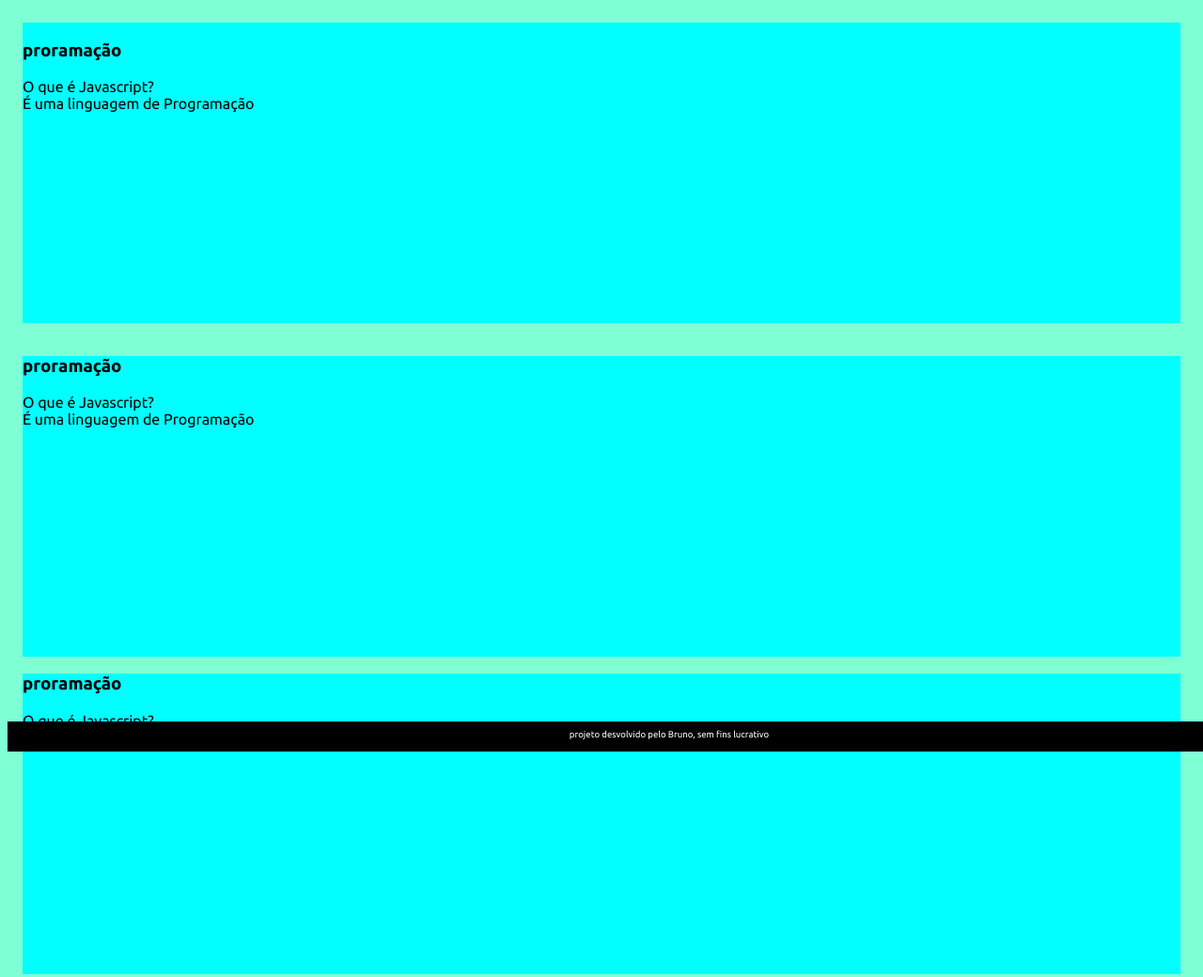
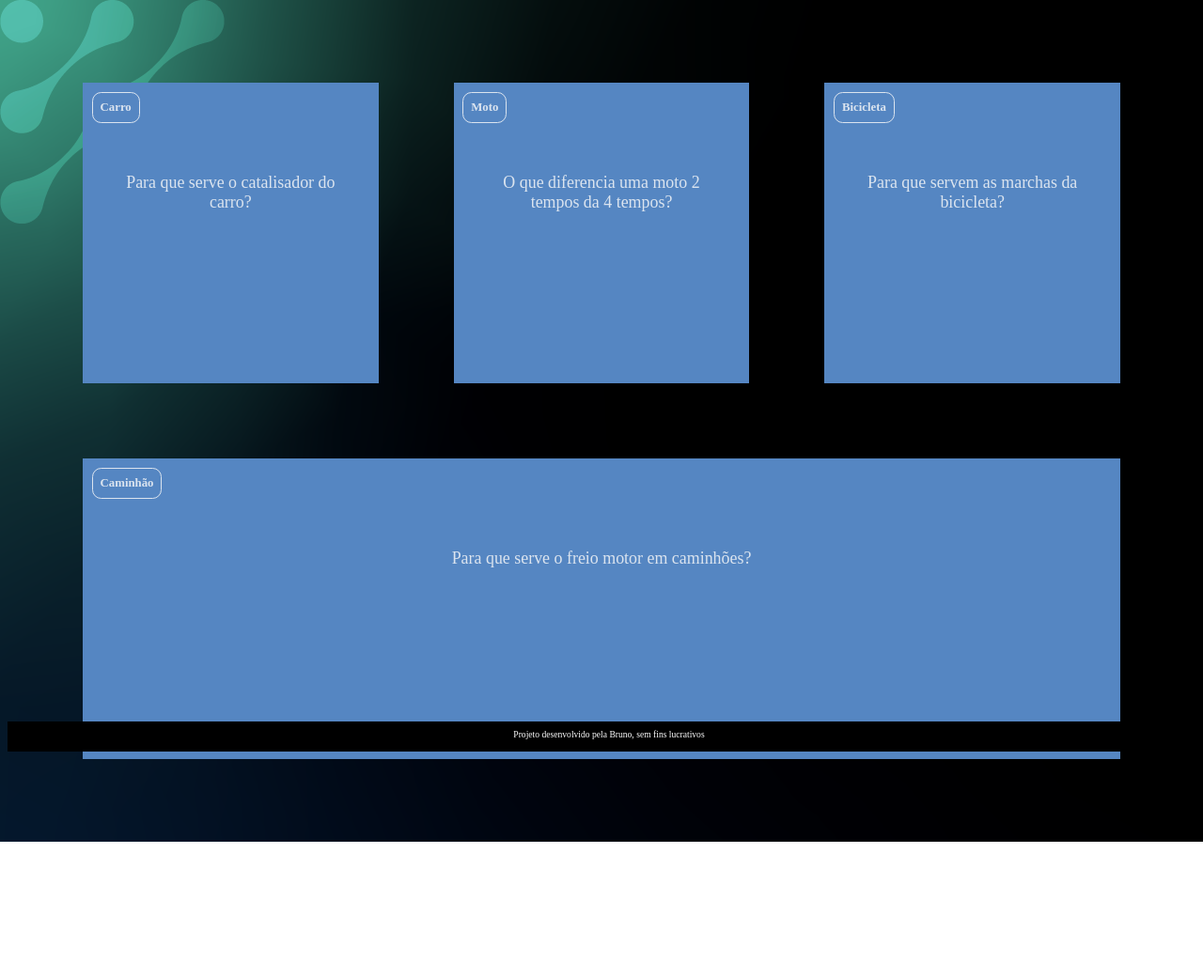
Before and after one commit to kemmerichbruno/flashcard, a plain HTML site: page index.html in a window 1280 px wide. Shown: the whole page at 94% size. After the commit the page ends 896 px from the top, so only its background shows below. Drawn offline with Linux system fonts and the light colour scheme.

Commit message:
Add files via upload

```diff
--- /dev/null
+++ b/app.js
@@ -0,0 +1,29 @@
+function criaCartao(categoria, pergunta, resposta) {
+    let container = document.getElementById('container')
+    let cartao = document.createElement('article')
+    cartao.className = 'cartao'
+
+    cartao.innerHTML = `
+    <div class="cartao__conteudo">
+    <h3>${categoria}</h3>
+    <div class="cartao__conteudo__pergunta">
+        <p>${pergunta}</p>
+    </div>
+    <div class="cartao__conteudo__resposta">
+        <p>${resposta}</p>
+    </div>
+    </div>
+    `
+
+    let respostaEstaVisivel = false
+
+    function viraCartao() {
+        respostaEstaVisivel = !respostaEstaVisivel
+        cartao.classList.toggle('active', respostaEstaVisivel)
+    }
+    cartao.addEventListener('click', viraCartao)
+
+
+    container.appendChild(cartao)
+
+}
--- a/assets/style.css
+++ b/assets/style.css
@@ -1,31 +1,116 @@
-body{
-   background-color: aquamarine;
-   font-family: Ubuntu;
+:root {
+    --text-color: #DBE4EF;
+    --card-front-color: #5586c2;
+    --card-back-color: #0610a7;
 }
 
-#container{
-    display: flex;
+body {
+    background: url('img/bg-desktop.webp');
+    font-family: Bai Jamjuree;
 }
 
-.cartao{
+#container {
+    display: flex;
+    flex-wrap: wrap;
+    justify-content: space-between;
+    padding: 4rem;
+    gap: 3rem;
+}
+
+.cartao {
     margin: 1rem 1rem;
-    background-color: aqua;
     height: 20rem;
     flex-grow: 1;
     flex-basis: calc(33% - 6rem);
 }
 
-footer{
+.cartao__conteudo {
+    background-color: var(--card-front-color);
+    text-align: center;
+    /* background-color: aquamarine; */
+    height: 100%;
+    transform-style: preserve-3d;
+    transition: transform 300ms ease-in-out;
+}
+
+.cartao__conteudo h3 {
+    color: var(--text-color);
+    border: 1px solid var(--text-color);
+    text-align: left;
+    padding: 0.5rem;
+    position: absolute;
+    margin: 0.6rem;
+    border-radius: 0.6rem;
+    font-size: 1vw;
+    backface-visibility: hidden;
+}
+
+.cartao__conteudo p {
+    margin-top: 1rem;
+    padding: 2rem;
+    margin-top: 4rem;
+    font-size: 1.4vw;
+}
+
+.cartao__conteudo__pergunta p {
+    color: var(--text-color);
+    font-weight: 500;
+}
+
+.cartao__conteudo__resposta p {
+    color: var(--card-back-color);
+    font-weight: 700;
+}
+
+.cartao.active .cartao__conteudo {
+    transform: rotateY(180deg);
+}
+
+.cartao__conteudo__pergunta,
+.cartao__conteudo__resposta {
+    backface-visibility: hidden;
+    position: absolute;
+    height: 100%;
+    width: 100%;
+    box-sizing: border-box;
+}
+
+.cartao__conteudo__resposta {
+    transform: rotateY(180deg);
+    background-color: rgba(0, 244, 191, 0.2);
+    border: 4px solid var(--card-back-color);
+}
+
+footer {
     background-color: black;
     color: white;
-    position:fixed;
+    position: fixed;
     bottom: 0;
-    width: 110%;
+    width: 100%;
     height: 2rem;
 }
 
-footer p{
+footer p {
     text-align: center;
     font-size: 0.6rem;
     margin-top: 0.5rem;
 }
+
+@media (max-width: 560px) {
+
+    body {
+        background: url('img/bg-mobile.webp'), no-repeat cover;
+    }
+
+    .cartao {
+        flex: 1 0 calc(100% - 1rem)
+    }
+
+    .cartao__conteudo h3 {
+        font-size: 3vw;
+    }
+
+    .cartao__conteudo p {
+        font-size: 3.8vw;
+    }
+}
--- a/index.html
+++ b/index.html
@@ -1,59 +1,31 @@
 <!DOCTYPE html>
 <html lang="pt-br">
-
 <head>
     <meta charset="UTF-8">
     <meta name="viewport" content="width=device-width, initial-scale=1.0">
     <link rel="stylesheet" href="assets/style.css">
-    <link rel="preconnect" href="https://fonts.googleapis.com">
-    <link rel="preconnect" href="https://fonts.gstatic.com" crossorigin>
-    <link
-        href="https://fonts.googleapis.com/css2?family=Ubuntu:ital,wght@0,300;0,400;0,500;0,700;1,300;1,400;1,500;1,700&display=swap"
-        rel="stylesheet">
-    <title>flashcard</title>
+    <title>Flashcard</title>
 </head>
-
 <body>
     <main>
         <section id="container">
-            <article class="cartao">
+            <!-- <article class="cartao">
                 <div class="cartao__conteudo">
-                    <h3>proramação</h3>
+                    <h3>Programação</h3>
                     <div class="cartao__conteudo__pergunta">
-                        O que é Javascript?
+                        <p>O que é JavaScript?</p>
                     </div>
                     <div class="cartao__conteudo__resposta">
-                        É uma linguagem de Programação
+                        <p>O JavaScript é uma linguagem de programação</p>
                     </div>
                 </div>
-            </article>
+            </article> -->
         </section>
     </main>
     <footer>
-        <p>projeto desvolvido pelo Bruno, sem fins lucrativo</p>
+        <p>Projeto desenvolvido pela Bruno, sem fins lucrativos</p>
     </footer>
+    <script src="app.js"></script>
+    <script src="perguntas.js"></script>
 </body>
-
 </html>
-<article class="cartao">
-    <div class="cartao__conteudo">
-        <h3>proramação</h3>
-        <div class="cartao__conteudo__pergunta">
-            O que é Javascript?
-        </div>
-        <div class="cartao__conteudo__resposta">
-            É uma linguagem de Programação
-        </div>
-    </div>
-</article>
-<article class="cartao">
-    <div class="cartao__conteudo">
-        <h3>proramação</h3>
-        <div class="cartao__conteudo__pergunta">
-            O que é Javascript?
-        </div>
-        <div class="cartao__conteudo__resposta">
-            É uma linguagem de Programação
-        </div>
-    </div>
-</article>
--- /dev/null
+++ b/perguntas.js
@@ -0,0 +1,23 @@
+criaCartao(
+    'Carro',
+    ' Para que serve o catalisador do carro?',
+    'Para diminuir a poluição, convertendo gases tóxicos em menos poluentes antes de saírem pelo escapamento.'
+)
+
+criaCartao(
+    'Moto',
+    'O que diferencia uma moto 2 tempos da 4 tempos?',
+    'A moto 2 tempos é mais leve e potente, mas consome mais combustível e polui mais. A 4 tempos é mais econômica, durável e menos poluente.'
+)
+
+criaCartao(
+    'Bicicleta',
+    ' Para que servem as marchas da bicicleta?',
+    'Para ajustar a força necessária ao pedalar, facilitando subidas com marchas leves e aumentando a velocidade em terrenos planos com marchas pesadas.'
+)
+
+criaCartao(
+    'Caminhão',
+    'Para que serve o freio motor em caminhões?',
+    ' Para ajudar a reduzir a velocidade usando o motor, preservando os freios e dando mais segurança em descidas.'
+)
```
Also changed, not shown: assets/img/bg-desktop.webp (added), assets/img/bg-mobile.webp (added), assets/img/bg-tablet.webp (added).
